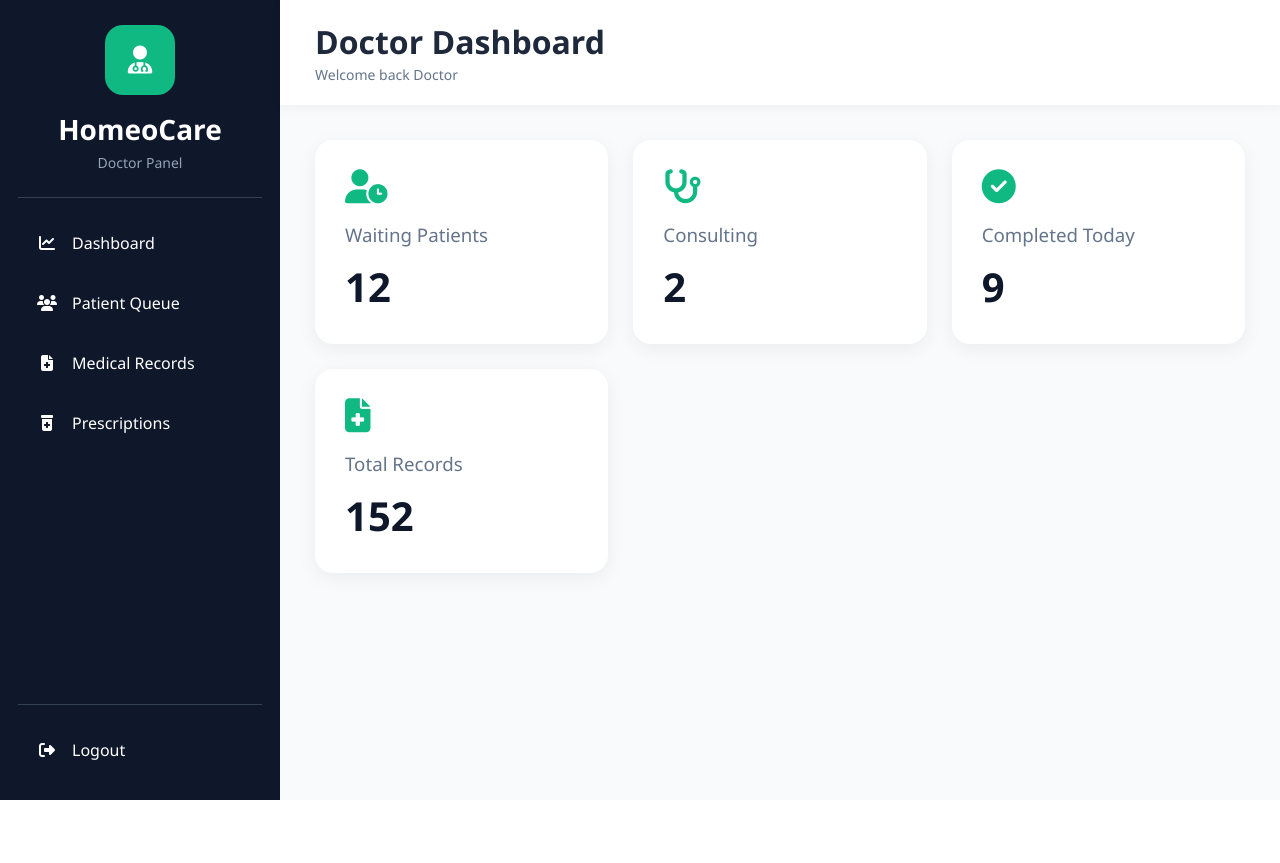
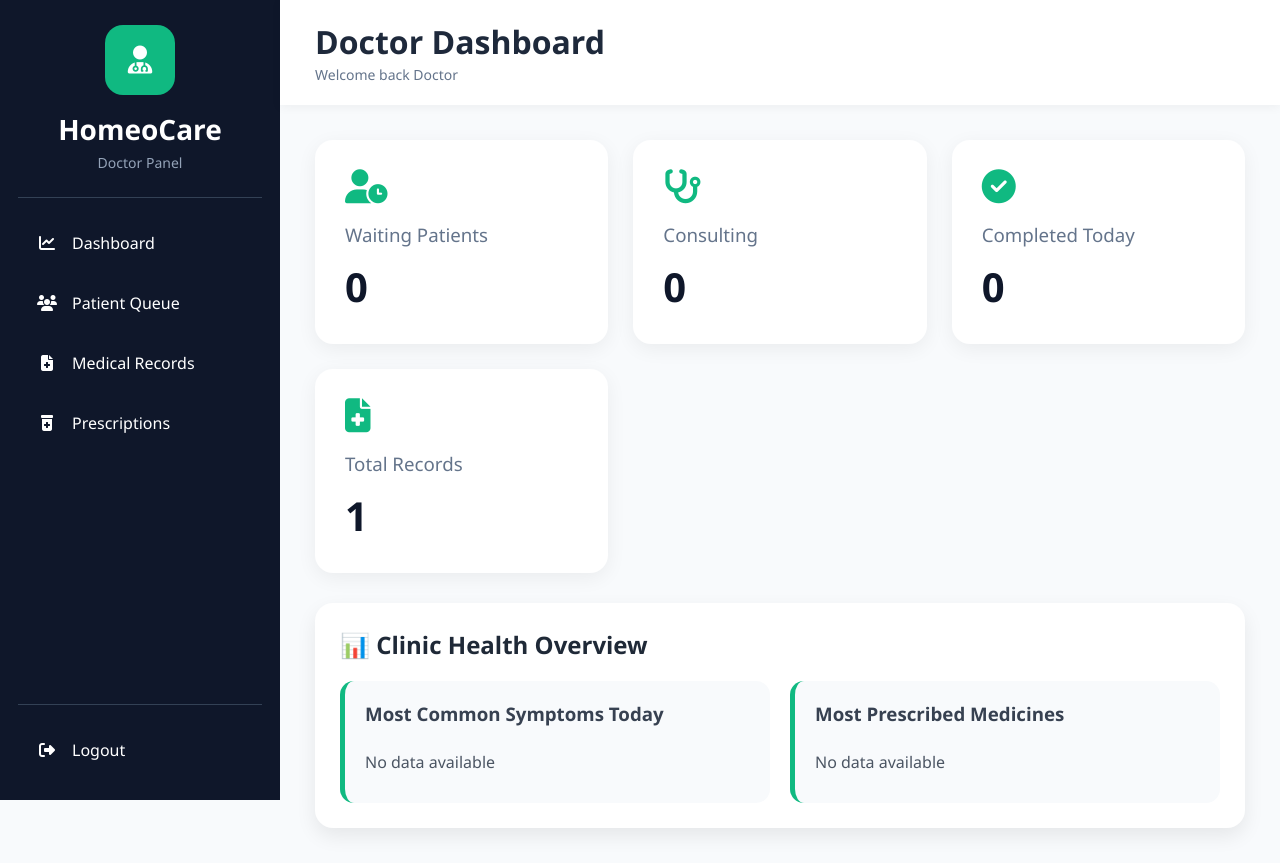
Before and after one commit to Divya-Dawale/HomeoCare, a Django app: page /doctors/dashboard/ in a window 1280 px wide. Before the commit the page ends 800 px from the top, so only its background shows below. Run offline with Django 5.2, Linux system fonts and the light colour scheme; tables that the repository leaves empty hold one stand-in row (values such as "Sample post").

Commit message:
dashboard updated od doctor panel

```diff
--- a/doctors/views.py
+++ b/doctors/views.py
@@ -7,12 +7,37 @@ from .forms import MedicalHistoryForm
 from .forms import MedicalRecordForm
 from prescriptions.forms import PrescriptionForm
 from prescriptions.models import Prescription
+from doctors.models import MedicalRecord
+from django.utils import timezone
 
 def doctor_dashboard(request):
 
+    waiting_patients = Appointment.objects.filter(
+        status="waiting"
+    ).count()
+
+    consulting_patients = Appointment.objects.filter(
+        status="consulting"
+    ).count()
+
+    completed_today = Appointment.objects.filter(
+        status="completed",
+        appointment_date=timezone.now().date()
+    ).count()
+
+    total_records = MedicalRecord.objects.count()
+
+    context = {
+        "waiting_patients": waiting_patients,
+        "consulting_patients": consulting_patients,
+        "completed_today": completed_today,
+        "total_records": total_records,
+    }
+
     return render(
         request,
-        'doctor/dashboard.html'
+        "doctor/dashboard.html",
+        context
     )
 
 
--- a/prescriptions/models.py
+++ b/prescriptions/models.py
@@ -47,5 +47,9 @@ class Prescription(models.Model):
     default=""
     )
 
+    medicine_given = models.BooleanField(
+    default=False
+    )
+
     def __str__(self):
         return f"{self.patient.full_name} - {self.medicine_name}"
--- a/static/doctor/dashboard.css
+++ b/static/doctor/dashboard.css
@@ -171,3 +171,52 @@
     line-height: 1.6;
 
 }
+.overview-section{
+    margin-top:30px;
+}
+
+.overview-card{
+    background:white;
+    border-radius:18px;
+    padding:25px;
+    box-shadow:0 8px 20px rgba(0,0,0,0.08);
+}
+
+.overview-card h2{
+    margin-bottom:20px;
+    color:#1f2937;
+}
+
+.overview-grid{
+    display:grid;
+    grid-template-columns:1fr 1fr;
+    gap:20px;
+}
+
+.overview-box{
+    background:#f8fafc;
+    padding:20px;
+    border-radius:14px;
+    border-left:5px solid #10b981;
+}
+
+.overview-box h3{
+    margin-bottom:15px;
+    color:#374151;
+}
+
+.overview-box ul{
+    list-style:none;
+    padding:0;
+    margin:0;
+}
+
+.overview-box li{
+    padding:10px 0;
+    border-bottom:1px solid #e5e7eb;
+    color:#4b5563;
+}
+
+.overview-box li:last-child{
+    border-bottom:none;
+}
--- a/templates/doctor/dashboard.html
+++ b/templates/doctor/dashboard.html
@@ -21,7 +21,7 @@ Doctor Dashboard
 
         <h3>Waiting Patients</h3>
 
-        <h1>12</h1>
+        <h1>{{ waiting_patients }}</h1>
 
     </div>
 
@@ -31,7 +31,7 @@ Doctor Dashboard
 
         <h3>Consulting</h3>
 
-        <h1>2</h1>
+        <h1>{{ consulting_patients }}</h1>
 
     </div>
 
@@ -41,7 +41,7 @@ Doctor Dashboard
 
         <h3>Completed Today</h3>
 
-        <h1>9</h1>
+        <h1>{{ completed_today }}</h1>
 
     </div>
 
@@ -51,10 +51,50 @@ Doctor Dashboard
 
         <h3>Total Records</h3>
 
-        <h1>152</h1>
+        <h1>{{ total_records }}</h1>
 
     </div>
 
 </div>
+<div class="overview-section">
 
+    <div class="overview-card">
+
+        <h2>📊 Clinic Health Overview</h2>
+
+        <div class="overview-grid">
+
+            <div class="overview-box">
+
+                <h3>Most Common Symptoms Today</h3>
+
+                <ul>
+                    {% for symptom in common_symptoms %}
+                        <li>{{ symptom }}</li>
+                    {% empty %}
+                        <li>No data available</li>
+                    {% endfor %}
+                </ul>
+
+            </div>
+
+            <div class="overview-box">
+
+                <h3>Most Prescribed Medicines</h3>
+
+                <ul>
+                    {% for medicine in common_medicines %}
+                        <li>{{ medicine }}</li>
+                    {% empty %}
+                        <li>No data available</li>
+                    {% endfor %}
+                </ul>
+
+            </div>
+
+        </div>
+
+    </div>
+
+</div>
 {% endblock %}
```
Also changed, not shown: appointments/models.py (+6 -4 lines), prescriptions/migrations/0003_prescription_medicine_given.py (added).
